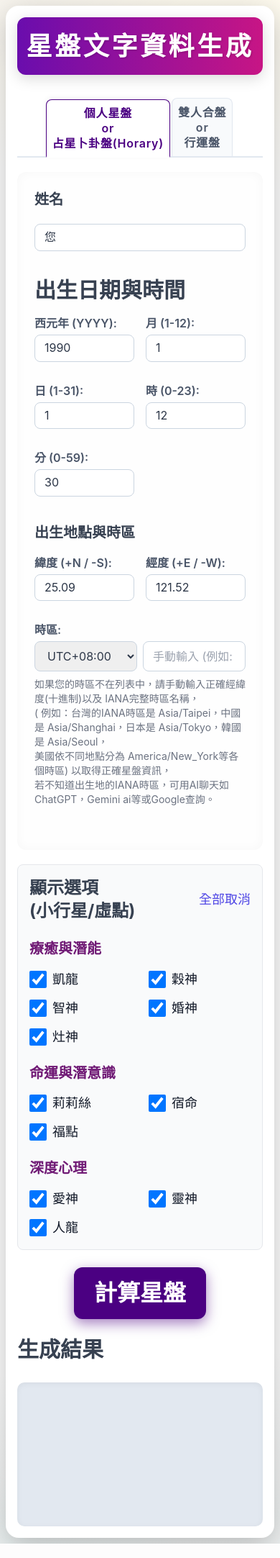
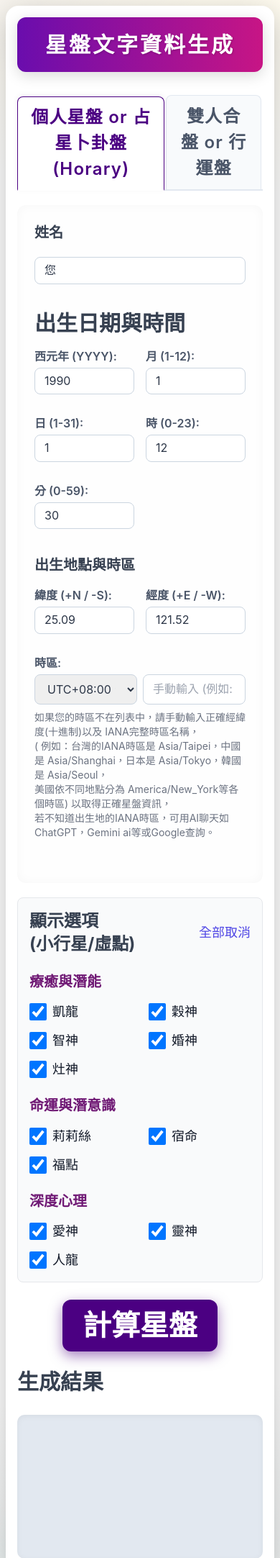
Before and after one commit to Nancy7687/astro-chart-to-text, a Flask app: page / in a window 390 px wide. Shown: the top 2165 px of the page at 72% size. Run offline with Flask 3, Linux system fonts and the light colour scheme; some libraries are stand-ins or nearby versions.

Commit message:
revert git push
This reverts commit 611ad8cf3b87dfe571005d47e5dc73abf9909865.

```diff
--- a/templates/astro__.html
+++ b/templates/astro__.html
@@ -169,7 +169,7 @@
             border-radius: 12px; /* More rounded button */
             font-weight: 700;
             cursor: pointer;
-            font-size: 2rem; /* 顯著加大字體 (相當於 text-4xl) */
+            font-size: 2.5rem; /* 顯著加大字體 (相當於 text-4xl) */
             line-height: 2.5rem; /* 調整行高以適應大字體 */
 
             transition: background-color 0.2s ease-in-out, transform 0.1s ease-in-out, box-shadow 0.2s ease-in-out;
@@ -535,41 +535,19 @@
             }
         }
 
-         /* --- NEW: Responsive Tab Button Text for Mobile --- */
-        @media (max-width: 767px) {
-            .tab-button {
-                /* Adjust padding and line-height for multi-line text */
-                padding: 0.5rem; /* 8px */
-                line-height: 1.3;
-                text-align: center; /* Center the text parts */
-                font-size: 1rem; /* Reduce font size for better fit (16px) */
-            }
-            .tab-button .tab-text-part {
-                display: block; /* Each part on its own line */
-            }
-        }
-
     </style>
 </head>
 <body class="bg-single">
     <div class="container">
         <!-- Main Header -->
         <div class="header-bg">
-            <h1 class="text-4xl md:text-5xl font-bold text-center mb-0" style="letter-spacing: 0.1em;">星盤文字資料生成</h1>
+            <h1 class="text-3xl md:text-5xl font-bold text-center mb-0" style="letter-spacing: 0.1em;">星盤文字資料生成</h1>
        </div>
 
         <!-- Main Tab Buttons -->
         <div class="tab-buttons">
-            <button id="singleChartTab" class="tab-button active" data-tab-content="singleChartSection">
-                <span class="tab-text-part">個人星盤</span>
-                <span class="tab-text-part">or</span>
-                <span class="tab-text-part">占星卜卦盤(Horary)</span>
-            </button>
-            <button id="synastryTab" class="tab-button" data-tab-content="synastryChartSection">
-                <span class="tab-text-part">雙人合盤</span>
-                <span class="tab-text-part">or</span>
-                <span class="tab-text-part">行運盤</span>
-            </button>
+            <button id="singleChartTab" class="tab-button active" data-tab-content="singleChartSection">個人星盤 or 占星卜卦盤(Horary)</button>
+            <button id="synastryTab" class="tab-button" data-tab-content="synastryChartSection">雙人合盤 or 行運盤</button>
         </div>
 
         <!-- Single Chart Section Content -->
```
